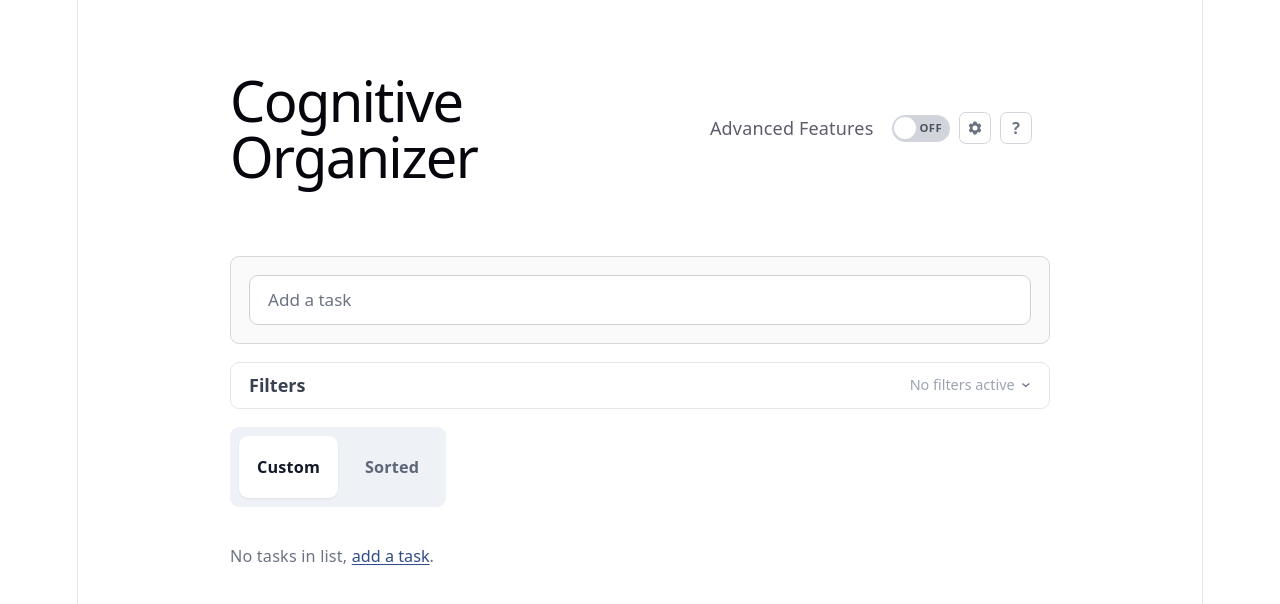
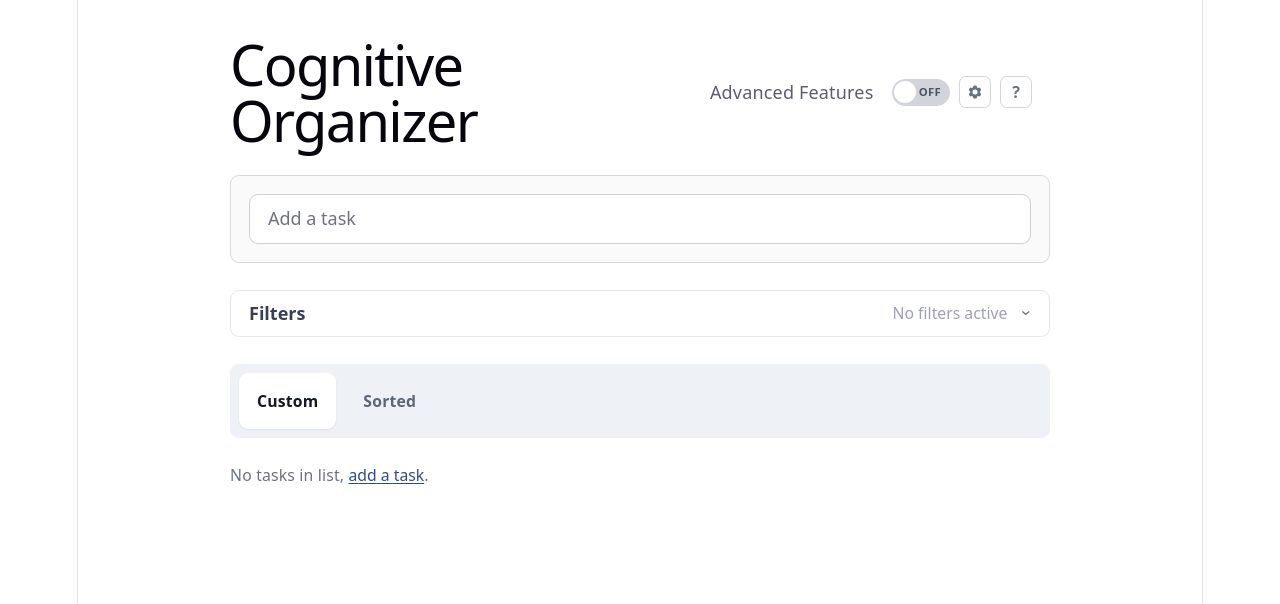
Before and after one commit to martinson-r/Cognitive-Load-Task-Organizer, a React (Vite) app: page / in a window 1280 px wide. Shown: the top 604 px of the page. Built offline with nearby package versions, Linux system fonts and the light colour scheme.

Commit message:
style: replace hardcoded font sizes and gaps with design tokens

```diff
--- a/src/App.css
+++ b/src/App.css
@@ -44,6 +44,8 @@ button {
   background-size: 0.9rem;
 }
 
+/* ── Page shell ──────────────────────────────────────────────────────────── */
+
 .app {
   padding: var(--space-4);
   font-family: system-ui, -apple-system, sans-serif;
@@ -51,100 +53,111 @@ button {
   margin: 0 auto;
 }
 
+/* ── Header ──────────────────────────────────────────────────────────────── */
+
 .app-header {
   display: flex;
   justify-content: space-between;
-  margin-bottom: var(--space-4);
+  align-items: center;
+  margin-bottom: var(--space-3);
+}
+
+/*
+ * index.css sets h1 { margin: var(--space-4) 0 } globally.
+ * Inside a flex container those margins don't collapse — they balloon the
+ * header. Zero them out in this context.
+ */
+.app-header h1 {
+  margin: 0;
+}
+
+.header-controls {
+  display: flex;
+  flex-direction: row-reverse;
+  align-items: center;
+  gap: var(--space-1);
+  flex-shrink: 0;
+  margin: 0 var(--space-2);
 }
 
 .advanced-toggle {
-  margin: var(--space-2) 0;
+  /* No vertical margin — flex gap on header-controls handles spacing */
 }
 
-.info-banner {
-  padding: var(--space-2);
-  border-radius: var(--radius-input);
-  background: #ececec;
-  border: 1px solid var(--icon);
-  margin-bottom: var(--space-2);
+/* ── Main content column ─────────────────────────────────────────────────── */
+
+/*
+ * Single source of truth for vertical rhythm between major sections.
+ * Direct children separated by --space-3. Individual sections must NOT
+ * add their own margin-bottom — the gap owns it.
+ */
+.app-main {
+  display: flex;
+  flex-direction: column;
+  gap: var(--space-3);
 }
 
-.info-banner p {
-  margin-bottom: var(--space-1);
-}
+/* ── Task input ───────────────────────────────────────────────────────────── */
 
 .task-input {
-  margin: var(--space-2) 0;
   padding: var(--space-2);
   border: 1px solid #d9d9d9;
   border-radius: var(--radius-card);
   background: #fafafa;
 }
 
-.filters {
-  margin-bottom: var(--space-2);
+/* ── Filters section ─────────────────────────────────────────────────────── */
+
+/* .filters is a bare wrapper — no margin, gap on app-main handles it */
+
+/* ── Mode strip (Custom / Sorted / Momentum) ─────────────────────────────── */
+
+.mode-strip {
+  display: inline-flex;
+  gap: var(--space-1);
+  padding: var(--space-1);
+  border-radius: var(--radius-card);
+  background: #eef1f5;
 }
 
-.top-controls {
-  margin-bottom: var(--space-4);
+.mode-radio {
+  position: absolute;
+  opacity: 0;
+  pointer-events: none;
 }
 
-.custom-context-row {
-  display: flex;
-  gap: var(--space-1);
-  align-items: center;
+.mode-pill {
+  padding: var(--space-2);
+  border-radius: var(--radius-input);
+  color: #5b6678;
+  font-size: var(--font-chip-mobile-size);
+  line-height: var(--font-chip-mobile-line);
+  font-weight: 600;
+  cursor: pointer;
+  transition: background 0.18s ease, color 0.18s ease, box-shadow 0.18s ease;
 }
 
-.custom-context-row input {
-  flex: 1;
+.mode-radio:checked + .mode-pill {
+  background: var(--bg);
+  color: #111827;
+  box-shadow: 0 1px 2px rgba(16, 24, 40, 0.08);
 }
 
-.task-visibility-controls {
-  margin-bottom: var(--space-2);
+.mode-radio:focus-visible + .mode-pill {
+  outline: 2px solid #2563eb;
+  outline-offset: 2px;
 }
 
-.show-completed-toggle {
-  display: inline-flex;
-  align-items: center;
-  gap: var(--space-1);
-  font-size: var(--font-primary-size);
-  line-height: var(--font-primary-line);
-}
+/* ── Top controls (sort / momentum — only rendered when visible) ──────────── */
 
-.empty-state {
-  color: #6b7280;
-  margin-bottom: var(--space-2);
-  display: flex;
-  flex-direction: column;
-  gap: 0.35rem;
-}
-
-.empty-state p {
-  margin: 0;
-  font-size: 0.9rem;
-}
-
-.empty-state__link {
-  background: none;
-  border: none;
-  padding: 0;
-  color: var(--priority-medium);
-  font: inherit;
-  font-size: inherit;
-  cursor: pointer;
-  text-decoration: underline;
-  text-underline-offset: 2px;
-}
-
-.empty-state__link:hover {
-  color: #1e3a8a;
+.top-controls {
+  /* No margin — gap on app-main owns the spacing */
 }
 
 .sort-controls {
   display: flex;
   gap: var(--space-2);
   flex-wrap: wrap;
-  margin-bottom: var(--space-2);
 }
 
 .sort-controls label {
@@ -155,21 +168,7 @@ button {
   line-height: var(--font-primary-line);
 }
 
-.task-card--snoozed {
-  background: #add8e6;
-}
-
-.task-action-menu {
-  position: relative;
-  display: inline-block;
-}
-
-.focus-mode-info {
-  font-size: var(--font-chip-mobile-size);
-  line-height: var(--font-chip-mobile-line);
-  color: #6b7280;
-  margin-bottom: var(--space-1);
-}
+/* ── Toggles ─────────────────────────────────────────────────────────────── */
 
 .toggle {
   display: inline-flex;
@@ -223,6 +222,9 @@ button {
   position: absolute;
   top: 50%;
   transform: translateY(-50%);
+  /* 0.625rem is intentional: this is the ON/OFF label inside the toggle
+     track thumb — no token exists at this size and it must stay small
+     to fit within the 1.5rem track height */
   font-size: 0.625rem;
   font-weight: 700;
   letter-spacing: 0.03em;
@@ -232,13 +234,13 @@ button {
 }
 
 .toggle__state--off {
-  right: 0.45rem;
+  right: var(--space-1);
   color: #4b5563;
   opacity: 1;
 }
 
 .toggle__state--on {
-  left: 0.45rem;
+  left: var(--space-1);
   color: #fff;
   opacity: 0;
 }
@@ -272,6 +274,77 @@ button {
   margin-bottom: var(--space-2);
 }
 
+/* ── Task visibility ─────────────────────────────────────────────────────── */
+
+.task-visibility-controls {
+  margin-bottom: var(--space-2);
+}
+
+.show-completed-toggle {
+  display: inline-flex;
+  align-items: center;
+  gap: var(--space-1);
+  font-size: var(--font-primary-size);
+  line-height: var(--font-primary-line);
+}
+
+/* ── Empty state ─────────────────────────────────────────────────────────── */
+
+.empty-state {
+  color: #6b7280;
+  margin-bottom: var(--space-2);
+  display: flex;
+  flex-direction: column;
+  gap: var(--space-1);
+}
+
+.empty-state p {
+  margin: 0;
+  font-size: var(--font-chip-mobile-size);
+  line-height: var(--font-chip-mobile-line);
+}
+
+.empty-state__link {
+  background: none;
+  border: none;
+  padding: 0;
+  color: var(--priority-medium);
+  font: inherit;
+  font-size: inherit;
+  cursor: pointer;
+  text-decoration: underline;
+  text-underline-offset: 2px;
+}
+
+.empty-state__link:hover {
+  color: #1e3a8a;
+}
+
+/* ── Focus mode ──────────────────────────────────────────────────────────── */
+
+.focus-mode-info {
+  font-size: var(--font-chip-mobile-size);
+  line-height: var(--font-chip-mobile-line);
+  color: #6b7280;
+  margin-bottom: var(--space-1);
+}
+
+/* ── Info banner ─────────────────────────────────────────────────────────── */
+
+.info-banner {
+  padding: var(--space-2);
+  border-radius: var(--radius-input);
+  background: #ececec;
+  border: 1px solid var(--icon);
+  margin-bottom: var(--space-2);
+}
+
+.info-banner p {
+  margin-bottom: var(--space-1);
+}
+
+/* ── Task form layout ────────────────────────────────────────────────────── */
+
 .task-form-row {
   display: flex;
   gap: var(--space-2);
@@ -288,6 +361,33 @@ button {
   flex: 0 0 auto;
 }
 
+/* ── Custom context row ──────────────────────────────────────────────────── */
+
+.custom-context-row {
+  display: flex;
+  gap: var(--space-1);
+  align-items: center;
+}
+
+.custom-context-row input {
+  flex: 1;
+}
+
+/* ── Snoozed task card (App-level override) ──────────────────────────────── */
+
+.task-card--snoozed {
+  background: #add8e6;
+}
+
+/* ── Task action menu ────────────────────────────────────────────────────── */
+
+.task-action-menu {
+  position: relative;
+  display: inline-block;
+}
+
+/* ── Mode toggle (legacy, kept for safety) ───────────────────────────────── */
+
 .mode-toggle {
   display: inline-flex;
   border-radius: var(--radius-input);
@@ -298,7 +398,8 @@ button {
 
 .mode-button {
   padding: var(--space-1) var(--space-2);
-  font-size: 0.85rem;
+  font-size: var(--font-chip-mobile-size);
+  line-height: var(--font-chip-mobile-line);
   background: #f3f4f6;
   border: none;
   cursor: pointer;
@@ -320,40 +421,7 @@ button {
   font-weight: 500;
 }
 
-.mode-strip {
-  display: inline-flex;
-  gap: var(--space-1);
-  padding: var(--space-1);
-  border-radius: var(--radius-card);
-  background: #eef1f5;
-}
-
-.mode-radio {
-  position: absolute;
-  opacity: 0;
-  pointer-events: none;
-}
-
-.mode-pill {
-  padding: var(--space-2);
-  border-radius: 9px;
-  color: #5b6678;
-  font-size: 0.9rem;
-  font-weight: 600;
-  cursor: pointer;
-  transition: background 0.18s ease, color 0.18s ease, box-shadow 0.18s ease;
-}
-
-.mode-radio:checked + .mode-pill {
-  background: var(--bg);
-  color: #111827;
-  box-shadow: 0 1px 2px rgba(16, 24, 40, 0.08);
-}
-
-.mode-radio:focus-visible + .mode-pill {
-  outline: 2px solid #2563eb;
-  outline-offset: 2px;
-}
+/* ── Data / import-export controls ──────────────────────────────────────── */
 
 .data-controls {
   display: flex;
@@ -368,7 +436,8 @@ button {
   background: var(--bg);
   color: #374151;
   font: inherit;
-  font-size: 0.8rem;
+  font-size: var(--font-chip-mobile-size);
+  line-height: var(--font-chip-mobile-line);
   cursor: pointer;
   display: inline-flex;
   align-items: center;
@@ -388,7 +457,8 @@ button {
 }
 
 .import-status {
-  font-size: 0.85rem;
+  font-size: var(--font-chip-mobile-size);
+  line-height: var(--font-chip-mobile-line);
   margin: 0;
 }
 
@@ -400,14 +470,7 @@ button {
   color: #15803d;
 }
 
-.header-controls {
-  margin: 0 var(--space-2);
-  display: flex;
-  flex-direction: row-reverse;
-  align-items: center;
-  gap: var(--space-1);
-  flex-shrink: 0;
-}
+/* ── Responsive ──────────────────────────────────────────────────────────── */
 
 @media (max-width: 640px) {
   .app {
@@ -418,10 +481,11 @@ button {
     flex-direction: column;
     align-items: flex-start;
     gap: var(--space-2);
+    margin-bottom: var(--space-2);
   }
 
-  .advanced-toggle {
-    margin: 0;
+  .app-main {
+    gap: var(--space-2);
   }
 
   .sort-controls {
--- a/src/App.jsx
+++ b/src/App.jsx
@@ -764,6 +764,7 @@ function App() {
           )}
         </div>
 
+        {(viewMode === "sorted" || (advancedFeaturesEnabled && momentumModeEnabled)) && (
           <div className="top-controls">
             <div className="mode-controls">
               {viewMode === "sorted" && (
@@ -810,6 +811,7 @@ function App() {
               )}
             </div>
           </div>
+        )}
 
         <section className="task-list-section">
           {focusModeEnabled && (
--- a/src/components/FilterBar.jsx
+++ b/src/components/FilterBar.jsx
@@ -132,11 +132,9 @@ function FilterBar({
               </select>
             </div>
           </div>
-
-          {/* Advanced toggles */}
-          {advancedFeaturesEnabled && (
-            <div className="filter-bar__toggles">
-              <label className="toggle toggle--sm">
+          <div className="filter-bar__toggles">
+            {/* Advanced toggles */}
+            {advancedFeaturesEnabled && (<label className="toggle toggle--sm">
                 <span className="toggle__label">View Snoozed Tasks</span>
                 <input
                   type="checkbox"
@@ -149,7 +147,7 @@ function FilterBar({
                   <span className="toggle__state toggle__state--on">ON</span>
                   <span className="toggle__thumb" />
                 </span>
-              </label>
+              </label>)}
 
               {snoozedCount > 0 && (
                 <p className="filter-bar__snooze-hint">
@@ -157,7 +155,7 @@ function FilterBar({
                 </p>
               )}
 
-              <label className="toggle toggle--sm">
+              {advancedFeaturesEnabled && (<label className="toggle toggle--sm">
                 <span className="toggle__label">Focus Mode (show only 7 tasks)</span>
                 <input
                   type="checkbox"
@@ -171,11 +169,10 @@ function FilterBar({
                   <span className="toggle__thumb" />
                 </span>
               </label>
-            </div>
+
           )}
 
           {/* Show completed toggle — always visible */}
-          <div className="filter-bar__toggles">
             <label className="toggle toggle--sm">
               <span className="toggle__label">Show completed tasks</span>
               <input
@@ -191,10 +188,9 @@ function FilterBar({
               </span>
             </label>
           </div>
-
+        </div>
         </div>
       </div>
-    </div>
   );
 }
 
--- a/src/styles/filter-bar.css
+++ b/src/styles/filter-bar.css
@@ -1,5 +1,5 @@
 .filter-bar-wrapper {
-  margin-bottom: var(--space-2);
+  /* No margin-bottom — gap on .app-main owns the space between sections */
   border: 1px solid #e5e7eb;
   border-radius: var(--radius-card);
   overflow: hidden;
@@ -48,14 +48,15 @@
 .filter-bar__header-right {
   display: flex;
   align-items: center;
-  gap: 0.6rem;
+  gap: var(--space-2);
   min-width: 0;
 }
 
 .filter-bar__no-filters,
 .filter-bar__count,
 .filter-bar__reset-inline {
-  font-size: 0.8rem;
+  font-size: var(--font-chip-mobile-size);
+  line-height: var(--font-chip-mobile-line);
 }
 
 .filter-bar__no-filters {
@@ -75,6 +76,7 @@
 
 .filter-bar__caret {
   font-size: var(--font-primary-size);
+  line-height: var(--font-primary-line);
   color: #6b7280;
   display: inline-block;
   transform: rotate(90deg);
@@ -165,14 +167,15 @@
 }
 
 .filter-bar__snooze-hint {
-  font-size: 0.78rem;
+  font-size: var(--font-chip-mobile-size);
+  line-height: var(--font-chip-mobile-line);
   color: #6b7280;
   margin: 0;
-  padding-left: 0.1rem;
+  padding-left: 0;
 }
 
 .filter-bar__toggles {
   display: flex;
   flex-direction: column;
-  gap: 0.6rem;
+  gap: var(--space-2);
 }
--- a/src/styles/task-form.css
+++ b/src/styles/task-form.css
@@ -17,7 +17,8 @@
 
 .task-form-trigger__placeholder {
   color: #6b7280;
-  font-size: 0.95rem;
+  font-size: var(--font-primary-size);
+  line-height: var(--font-primary-line);
 }
 
 .task-modal-backdrop {
@@ -89,6 +90,7 @@
   background: #f3f4f6;
   color: #6b7280;
   font-size: var(--font-primary-size);
+  line-height: var(--font-primary-line);
   display: flex;
   align-items: center;
   justify-content: center;
@@ -127,12 +129,13 @@
     flex-direction: column;
     align-items: stretch;
     flex: 1;
-    gap: 0.35rem;
+    gap: var(--space-1);
   }
 }
 
 .segment-group__label {
   font-size: var(--font-chip-mobile-size);
+  line-height: var(--font-chip-mobile-line);
   font-weight: 600;
   text-transform: uppercase;
   letter-spacing: 0.04em;
@@ -158,15 +161,16 @@
   display: flex;
   align-items: center;
   justify-content: space-between;
-  padding: 0.45rem 0.6rem;
+  padding: var(--space-1) var(--space-2);
   border: 1px solid #d1d5db;
   border-radius: var(--radius-button);
   background: #f9fafb;
-  font-size: 0.82rem;
+  font-size: var(--font-chip-mobile-size);
+  line-height: var(--font-chip-mobile-line);
   font-weight: 500;
   color: var(--text-h);
   cursor: pointer;
-  gap: 4px;
+  gap: var(--space-1);
 }
 
 .segment-selected:hover {
@@ -207,8 +211,8 @@
 
 .segment-picker {
   background: var(--bg);
-  border-radius: 16px 16px 0 0;
-  padding: var(--space-3) var(--space-3) 2.5rem;
+  border-radius: var(--radius-modal) var(--radius-modal) 0 0;
+  padding: var(--space-3) var(--space-3) var(--space-4);
   width: 100%;
   max-width: 400px;
   box-shadow: 0 -4px 24px rgba(0, 0, 0, 0.15);
@@ -233,7 +237,8 @@
 }
 
 .segment-picker__title {
-  font-size: 0.9rem;
+  font-size: var(--font-chip-mobile-size);
+  line-height: var(--font-chip-mobile-line);
   font-weight: 600;
   color: #374151;
   text-transform: uppercase;
@@ -264,7 +269,7 @@
   height: 3rem;
   background: linear-gradient(to bottom, transparent, rgba(255, 255, 255, 0.95));
   pointer-events: none;
-  border-radius: 0 0 8px 8px;
+  border-radius: 0 0 var(--radius-input) var(--radius-input);
 }
 
 .segment-picker__option {
@@ -272,11 +277,12 @@
   align-items: center;
   justify-content: space-between;
   width: 100%;
-  padding: 0.65rem 0.85rem;
+  padding: var(--space-1) var(--space-2);
   border: 1px solid #e5e7eb;
   border-radius: var(--radius-input);
   background: var(--bg);
-  font-size: 0.9rem;
+  font-size: var(--font-chip-mobile-size);
+  line-height: var(--font-chip-mobile-line);
   color: #374151;
   cursor: pointer;
   text-align: left;
@@ -300,7 +306,8 @@
 }
 
 .segment-picker__check {
-  font-size: 0.85rem;
+  font-size: var(--font-chip-mobile-size);
+  line-height: var(--font-chip-mobile-line);
   opacity: 0.8;
 }
 
@@ -313,10 +320,11 @@
 .task-modal__custom-context input {
   flex: 1;
   height: 38px;
-  padding: 0 10px;
+  padding: 0 var(--space-2);
   border: 1px solid #cfcfd6;
   border-radius: var(--radius-button);
-  font-size: 0.9rem;
+  font-size: var(--font-chip-mobile-size);
+  line-height: var(--font-chip-mobile-line);
 }
 
 .task-modal__custom-context button {
@@ -325,7 +333,8 @@
   border-radius: var(--radius-button);
   border: 1px solid #d1d5db;
   background: #f9fafb;
-  font-size: 0.85rem;
+  font-size: var(--font-chip-mobile-size);
+  line-height: var(--font-chip-mobile-line);
   cursor: pointer;
 }
 
@@ -342,7 +351,8 @@
   border: 1px solid #111827;
   background: #111827;
   color: #fff;
-  font-size: 0.95rem;
+  font-size: var(--font-primary-size);
+  line-height: var(--font-primary-line);
   font-weight: 600;
   cursor: pointer;
 }
@@ -367,11 +377,12 @@
 
 .task-modal__cancel {
   height: 2.75rem;
-  padding: 0 1.25rem;
+  padding: 0 var(--space-2);
   border-radius: var(--radius-input);
   border: 1px solid #d1d5db;
   background: var(--bg);
-  font-size: 0.95rem;
+  font-size: var(--font-primary-size);
+  line-height: var(--font-primary-line);
   cursor: pointer;
 }
 
```
Also changed, not shown: src/styles/momentum-panel.css (+8 -4 lines), src/styles/task-card.css (+18 -13 lines). Lines whose indentation alone changed are shown as unchanged.
